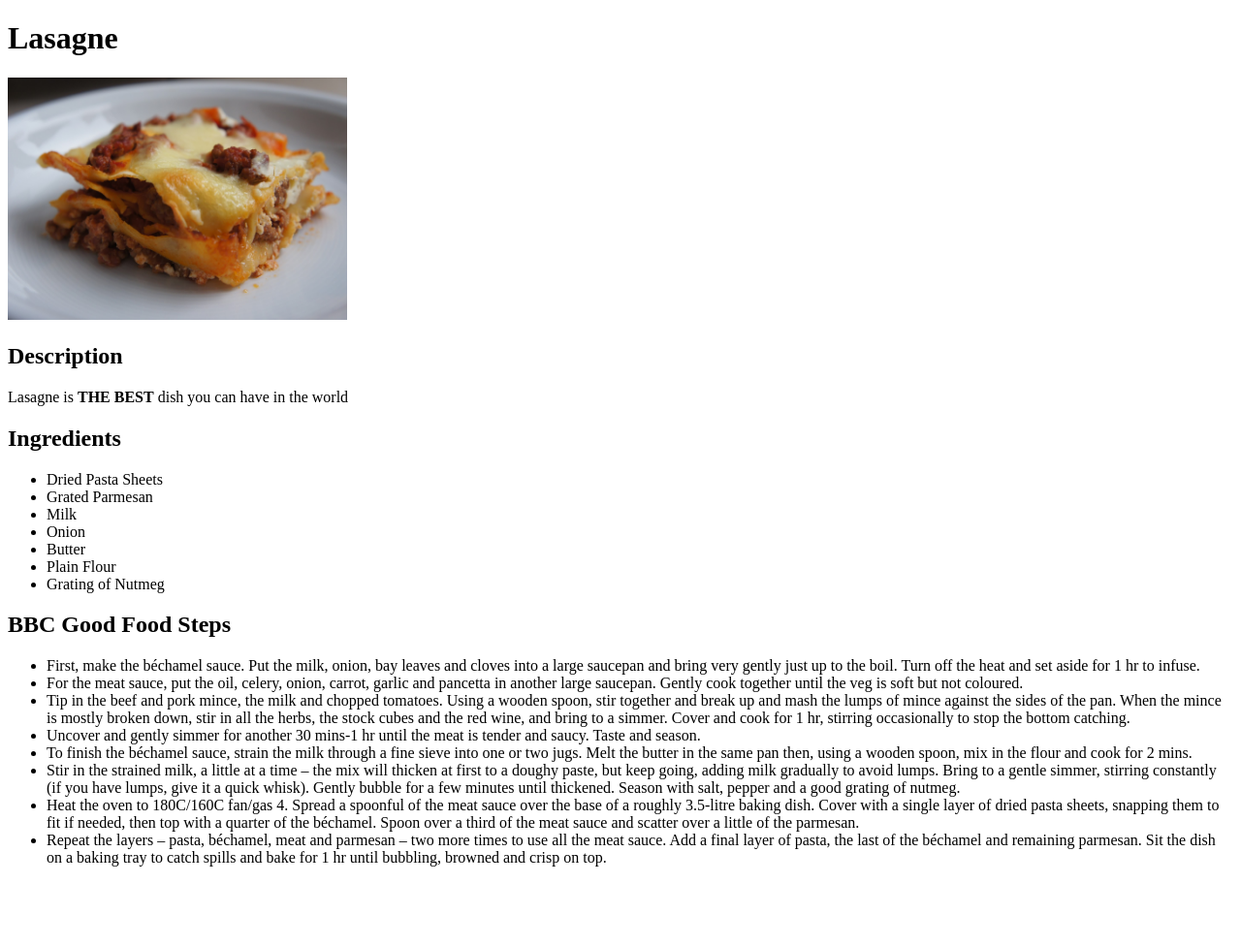
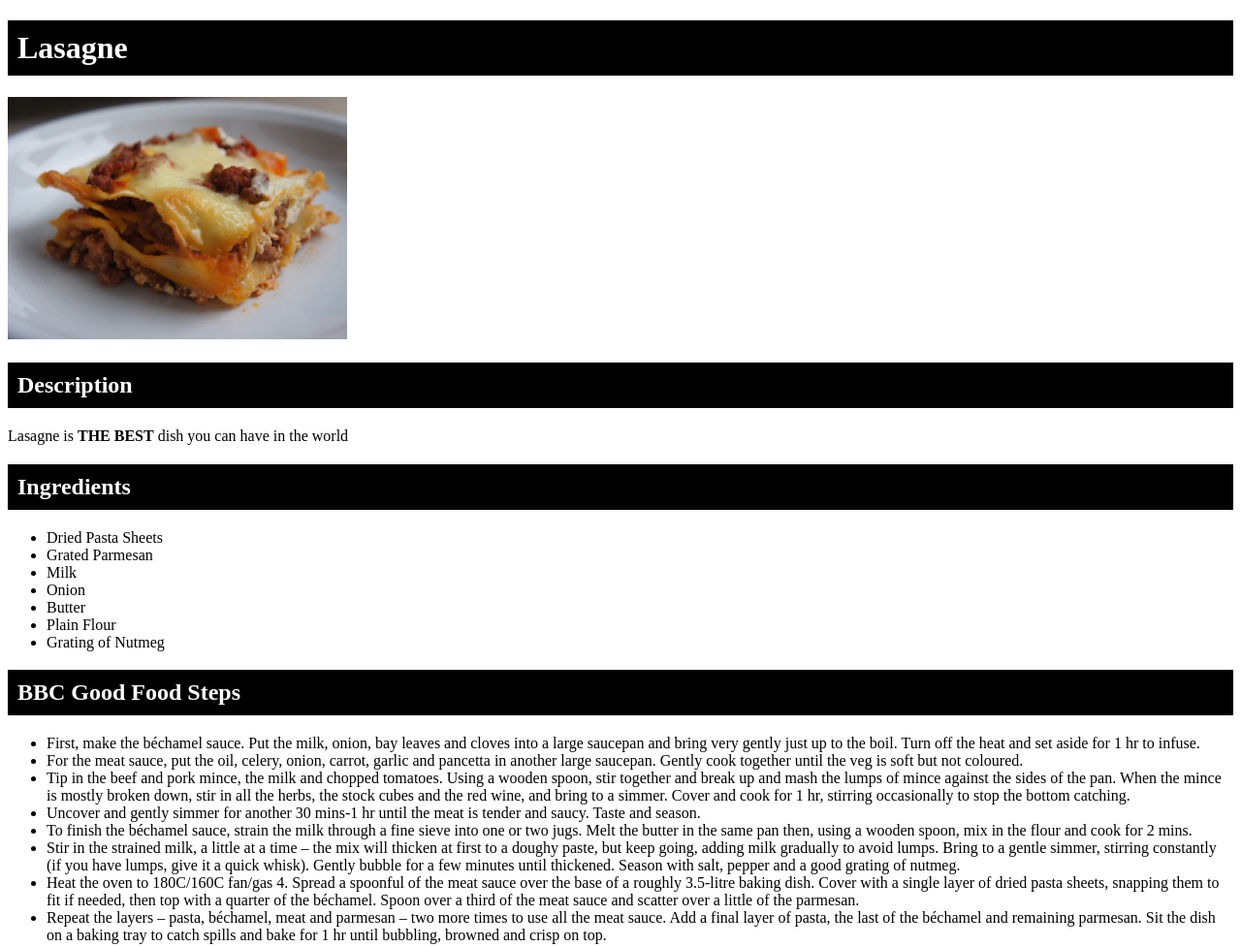
Before and after one commit to DivCodingHQ/odin-recipes, a plain HTML site: page recipes/lasagne.html in a window 1280 px wide. Shown: the whole page at 97% size. Before the commit the page ends 910 px from the top, so only its background shows below. Drawn offline with Linux system fonts and the light colour scheme.

Commit message:
Style .headings

```diff
--- a/recipes/lasagne.html
+++ b/recipes/lasagne.html
@@ -4,18 +4,19 @@
     <meta charset="UTF-8">
     <meta name="viewport" content="width=device-width, initial-scale=1.0">
     <title>Lasagne Recipe</title>
+    <link rel="stylesheet" href="style.css">
 </head>
 <body>
-    <h1 class="center">Lasagne</h1>
+    <h1 class="headings">Lasagne</h1>
 
-    <img src="../images/lasagne.jpg" alt="Image of Lasagne" width="350" height="250" class="center">
+    <img src="../images/lasagne.jpg" alt="Image of Lasagne" width="350" height="250">
 
-    <h2 class="center">Description</h2>
-    <p class="center">Lasagne is <strong>THE BEST</strong> dish you can have in the world</p>
+    <h2 class="headings">Description</h2>
+    <p>Lasagne is <strong>THE BEST</strong> dish you can have in the world</p>
 
-    <h2 class="center">Ingredients</h2>
+    <h2 class="headings">Ingredients</h2>
 
-    <ul class="center">
+    <ul>
         <li>Dried Pasta Sheets</li>
         <li>Grated Parmesan</li>
         <li>Milk</li>
@@ -25,7 +26,7 @@
         <li>Grating of Nutmeg</li>
     </ul>
 
-    <h2 class="center">BBC Good Food Steps</h2>
+    <h2 class="headings">BBC Good Food Steps</h2>
     <ul>
         <li>First, make the béchamel sauce. Put the milk, onion, bay leaves and cloves into a large saucepan and bring very gently just up to the boil. Turn off the heat and set aside for 1 hr to infuse.</li>
         <li>For the meat sauce, put the oil, celery, onion, carrot, garlic and pancetta in another large saucepan. Gently cook together until the veg is soft but not coloured.</li>
--- a/recipes/style.css
+++ b/recipes/style.css
@@ -0,0 +1,5 @@
+.headings {
+    background-color: black;
+    color: white;
+    padding: 10px;
+}
```
